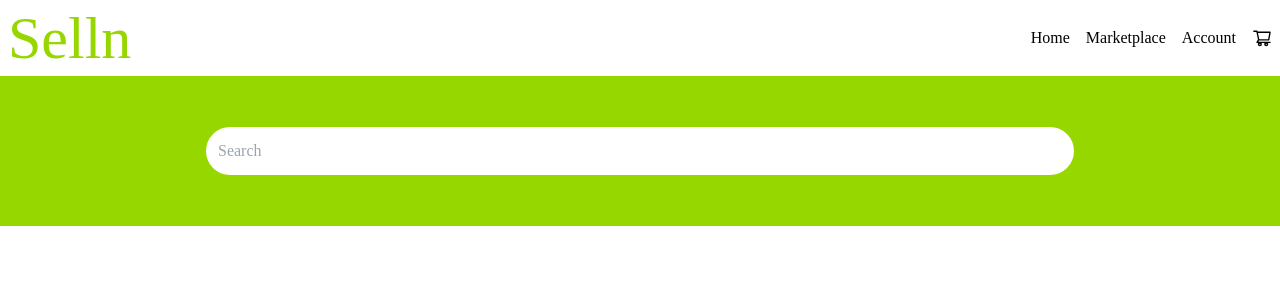
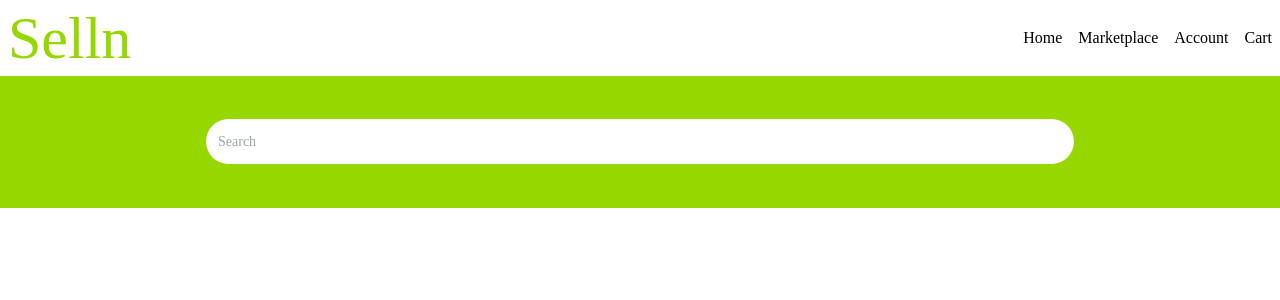
Before and after one commit to ronaldkelechi11/selln, a React (Vite) app: page /marketplace in a window 1280 px wide. Shown: the top 300 px of the page. Built offline with nearby package versions, Linux system fonts and the light colour scheme.

Commit message:
Worked on marketplace and Landing sections

```diff
--- a/src/components/Landing/Advertisement.jsx
+++ b/src/components/Landing/Advertisement.jsx
@@ -1,7 +1,17 @@
-import { motion } from "framer-motion"
+import { motion, useAnimation, useInView } from "framer-motion"
+import { useEffect, useRef } from "react"
 import { useNavigate } from "react-router-dom"
 
 const Advertisement = () => {
+    const ref = useRef()
+    const inView = useInView(ref, { once: true })
+    const mainControls = useAnimation()
+
+    useEffect(() => {
+        if (inView) {
+            mainControls.start({ y: 0, opacity: 1 })
+        }
+    }, [inView])
 
     return (
         <div id="advertisement" className='h-auto bg-white flex flex-col p-5'>
@@ -12,9 +22,10 @@ const Advertisement = () => {
                     <motion.a whileHover={{ scale: 1.2 }} href="/#contact" className="p-[10px_20px] text-white md:p-[20px_40px] bg-primary rounded-3xl transition-all cursor-pointer self-center md:self-start">Contact Us</motion.a>
                 </div>
                 <motion.div
-                    animate={{ y: 0, opacity: 1 }}
+                    animate={mainControls}
                     initial={{ y: 100, opacity: 0 }}
-                    transition={{ duration: 2 }}
+                    transition={{ duration: 2, delay: 0.1 }}
+                    ref={ref}
                     className="bg-[url('/src/assets/delivery.svg')] bg-contain bg-no-repeat bg-center h-[200px] md:w-1/2  md:flex"></motion.div>
             </div>
         </div >
--- a/src/components/Marketplace/Home.jsx
+++ b/src/components/Marketplace/Home.jsx
@@ -1,9 +1,11 @@
+import ItemWrapper from "./ItemWrapper"
 import Searchbar from "./Searchbar"
 
 const Home = () => {
     return (
-        <div className="flex w-screen h-screen">
+        <div className="flex flex-col w-screen h-screen">
             <Searchbar />
+            <ItemWrapper />
         </div>
     )
 }
--- /dev/null
+++ b/src/components/Marketplace/Item.jsx
@@ -0,0 +1,11 @@
+import React from 'react'
+
+const Item = () => {
+    return (
+        <div className=''>
+
+        </div>
+    )
+}
+
+export default Item
--- /dev/null
+++ b/src/components/Marketplace/ItemWrapper.jsx
@@ -0,0 +1,10 @@
+
+const ItemWrapper = () => {
+    return (
+        <div className='w-full h-screen bg-white'>
+
+        </div>
+    )
+}
+
+export default ItemWrapper
--- a/src/components/Marketplace/Navbar.jsx
+++ b/src/components/Marketplace/Navbar.jsx
@@ -12,7 +12,7 @@ const Navbar = () => {
         setIsOpen(!isOpen)
     }
     return (
-        <div className='h-auto bg-white z-50 w-full p-2 flex flex-wrap items-center justify-between'>
+        <div className='h-auto sticky top-0 bg-white z-50 w-full p-2 flex flex-wrap items-center justify-between'>
             <NavLink reloadDocument className="text-primary text-3xl md:text-6xl font-billabong">Selln</NavLink>
             <div className="hidden md:flex flex-row gap-5 text-primary">
                 <NavLinks />
@@ -36,7 +36,7 @@ function NavLinks() {
             <a className={navbarStyling} href="/#hero">Home</a>
             <a className={navbarStyling} href="/marketplace">Marketplace</a>
             <a className={navbarStyling} href="/account">Account</a>
-            <a className={navbarStyling} href="/cart"> <AiOutlineShoppingCart size={20} /></a>
+            <a className={navbarStyling} href="/cart">Cart</a>
         </div>
     )
 }
--- a/src/components/Marketplace/Searchbar.jsx
+++ b/src/components/Marketplace/Searchbar.jsx
@@ -1,10 +1,9 @@
 
-import { AiOutlineSearch } from 'react-icons/ai'
 
 const Searchbar = () => {
     return (
         <div className='w-full h-[100px] md:h-[150px] p-5 flex justify-center items-center bg-primary'>
-            <input className='rounded-[100px] w-[90%] md:w-[70%] font-poppins p-3 self-center' type="text" placeholder={"Search"} />
+            <input className='rounded-[100px] w-[90%] md:w-[70%] outline-none text-[14px] font-poppins p-3 self-center' type="text" placeholder={"Search"} />
         </div>
     )
 }
```
